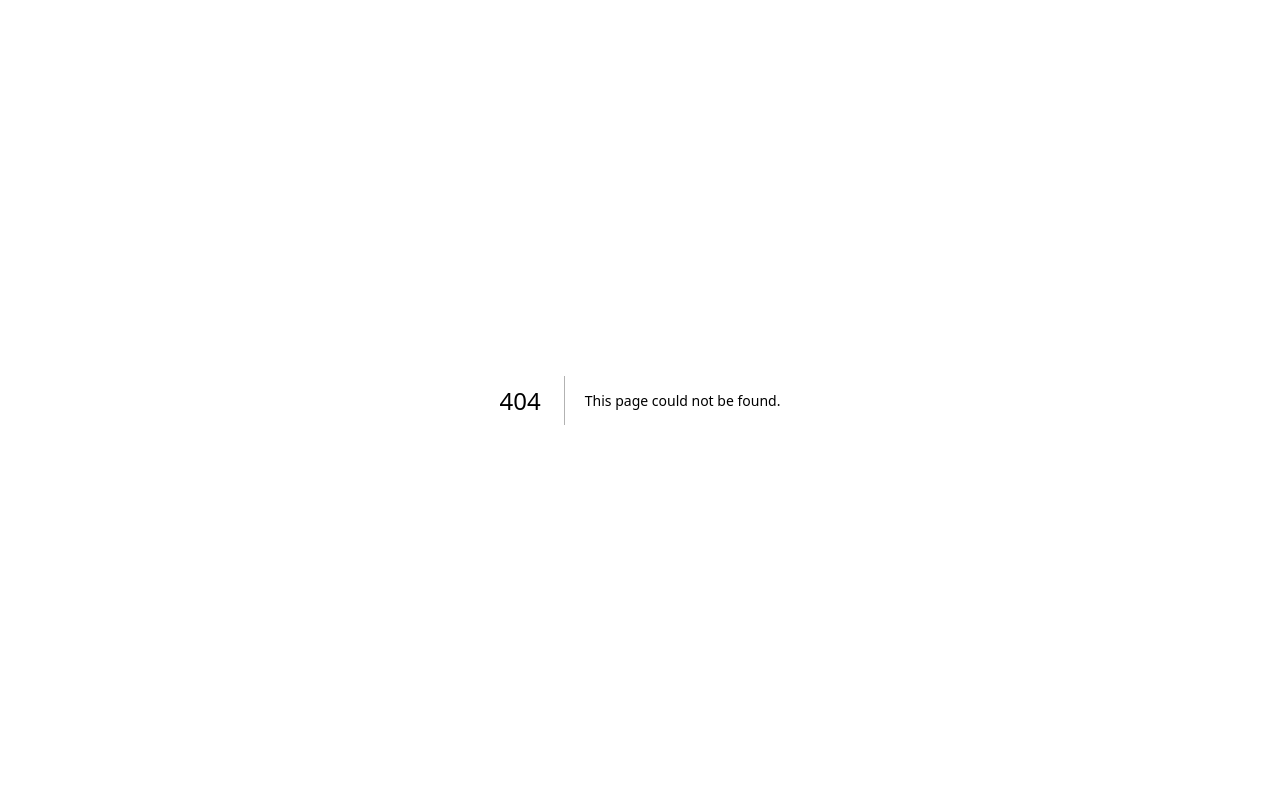
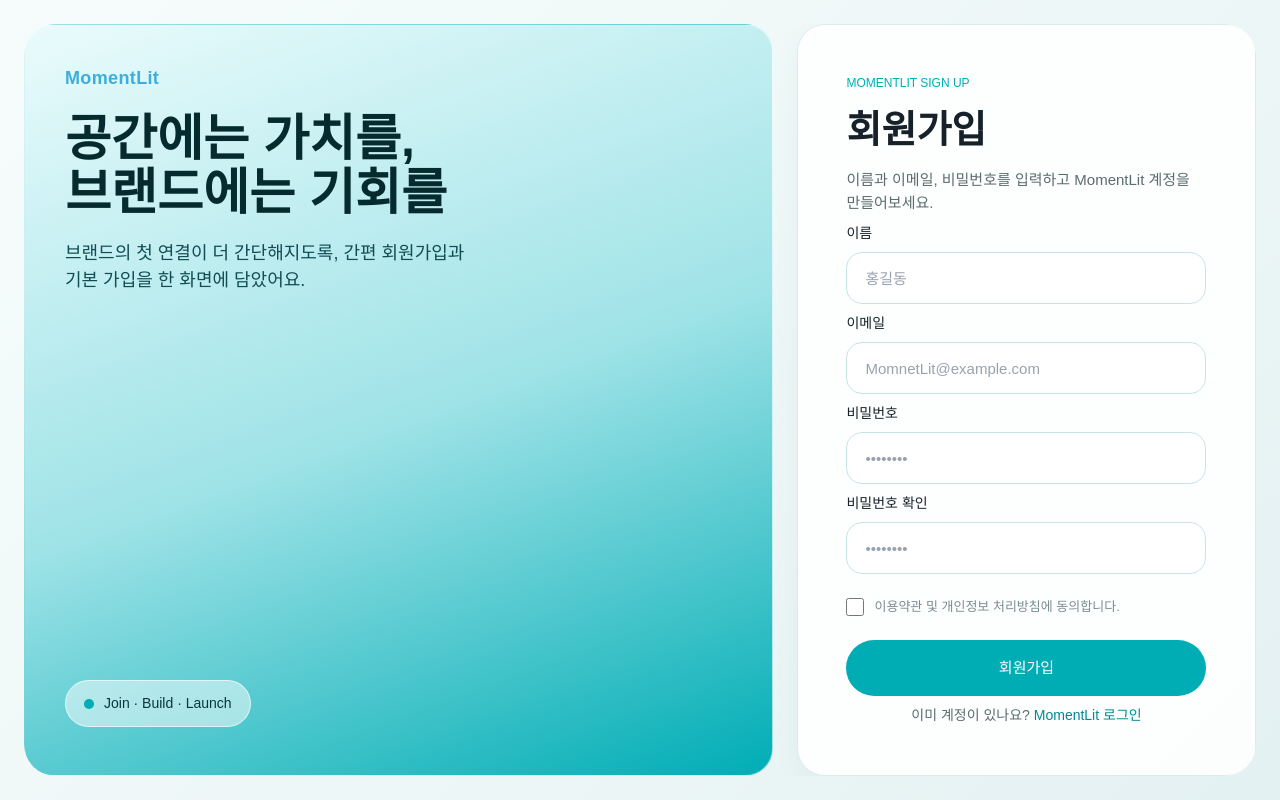
Before and after one commit to MomentLit/FE-V1, a Next.js app: page /login in a window 1280 px wide. Before the commit this address had no page. Built offline with nearby package versions, Linux system fonts and the light colour scheme.

Commit message:
feat/로그인 기능 구현

```diff
--- /dev/null
+++ b/src/app/login/page.tsx
@@ -0,0 +1,17 @@
+import { AuthShell } from "@/components/AuthShell";
+
+export default function SignupPage() {
+  return (
+    <AuthShell
+      chipText="Join · Build · Launch"
+      description="MOMENTLIT SIGN UP"
+      footerHref="/login"
+      footerLead="이미 계정이 있나요?"
+      footerLink="MomentLit 로그인"
+      primaryLabel={"이름과 이메일, 비밀번호를 입력하고\nMomentLit 계정을 만들어보세요."}
+      subtitle="브랜드의 첫 연결이 더 간단해지도록, 간편 회원가입과 기본 가입을 한 화면에 담았어요."
+      title="회원가입"
+      variant="signup"
+    />
+  );
+}
```
